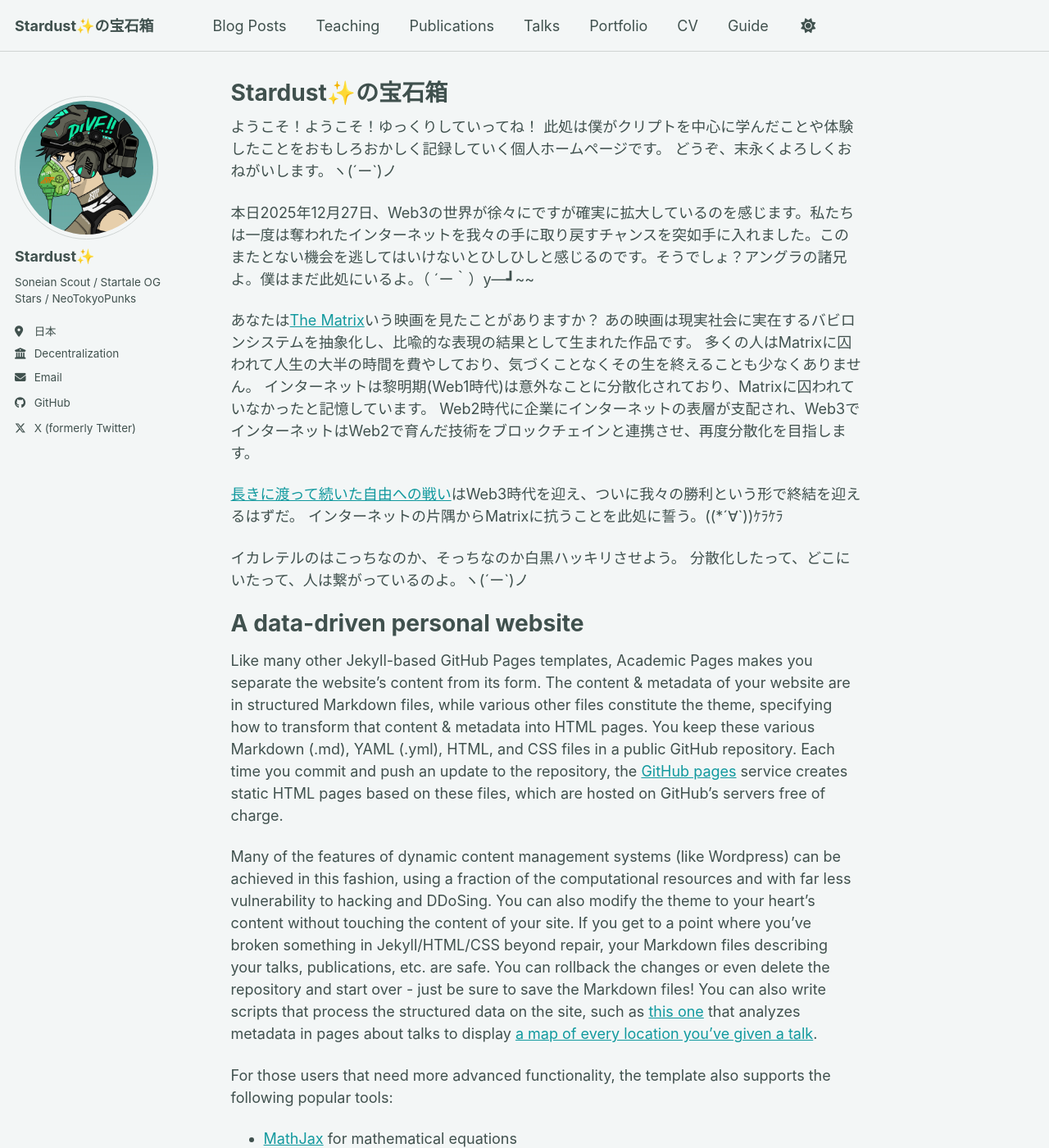
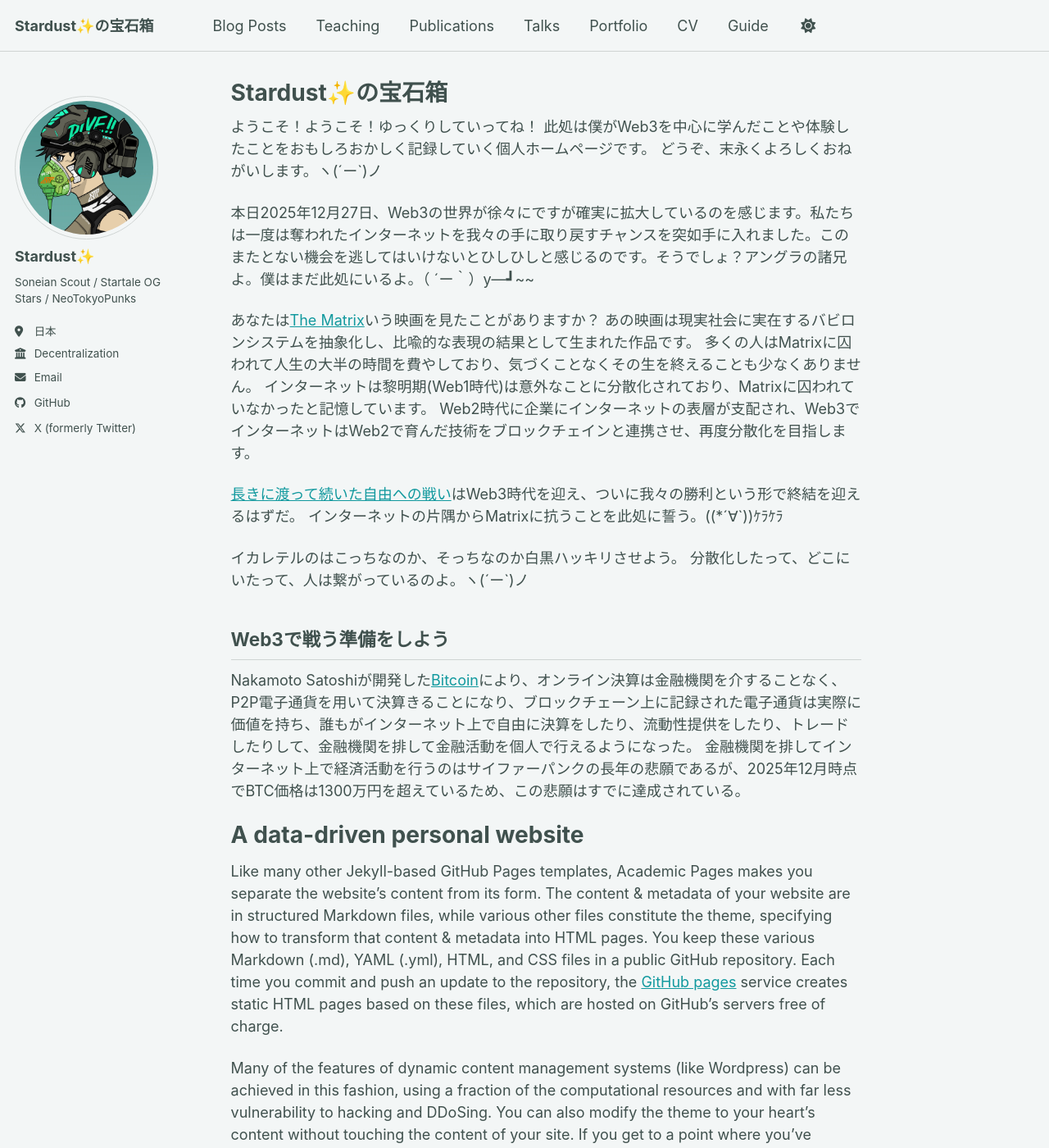
Before and after one commit to stardustdotbox/stardustdotbox.github.io, a Jekyll site: the page built from _pages/about.md, in a window 1280 px wide and 1400 px high. Shown: the whole window at 82% size. Built offline with Jekyll 4.4.1, drawn with Linux system fonts in a browser that asks for light colours; a script bundle is joined from its source files by our own code; library files that are not in the unit come from our copies.

Commit message:
ホームページの初期設定

```diff
--- a/_pages/about.md
+++ b/_pages/about.md
@@ -10,7 +10,7 @@ header:
 ---
 
 ようこそ！ようこそ！ゆっくりしていってね！
-此処は僕がクリプトを中心に学んだことや体験したことをおもしろおかしく記録していく個人ホームページです。
+此処は僕がWeb3を中心に学んだことや体験したことをおもしろおかしく記録していく個人ホームページです。
 どうぞ、末永くよろしくおねがいします。ヽ(´ー`)ノ
 
 本日2025年12月27日、Web3の世界が徐々にですが確実に拡大しているのを感じます。私たちは一度は奪われたインターネットを我々の手に取り戻すチャンスを突如手に入れました。このまたとない機会を逃してはいけないとひしひしと感じるのです。そうでしょ？アングラの諸兄よ。僕はまだ此処にいるよ。（ ´ー｀）y―┛~~
@@ -26,6 +26,11 @@ Web2時代に企業にインターネットの表層が支配され、Web3でイ
 
 イカレテルのはこっちなのか、そっちなのか白黒ハッキリさせよう。
 分散化したって、どこにいたって、人は繋がっているのよ。ヽ(´ー`)ノ
+
+## Web3で戦う準備をしよう
+
+Nakamoto Satoshiが開発した[Bitcoin](https://bitcoin.org/files/bitcoin-paper/bitcoin_jp.pdf)により、オンライン決算は金融機関を介することなく、P2P電子通貨を用いて決算きることになり、ブロックチェーン上に記録された電子通貨は実際に価値を持ち、誰もがインターネット上で自由に決算をしたり、流動性提供をしたり、トレードしたりして、金融機関を排して金融活動を個人で行えるようになった。
+金融機関を排してインターネット上で経済活動を行うのはサイファーパンクの長年の悲願であるが、2025年12月時点でBTC価格は1300万円を超えているため、この悲願はすでに達成されている。
 
 
 
```
